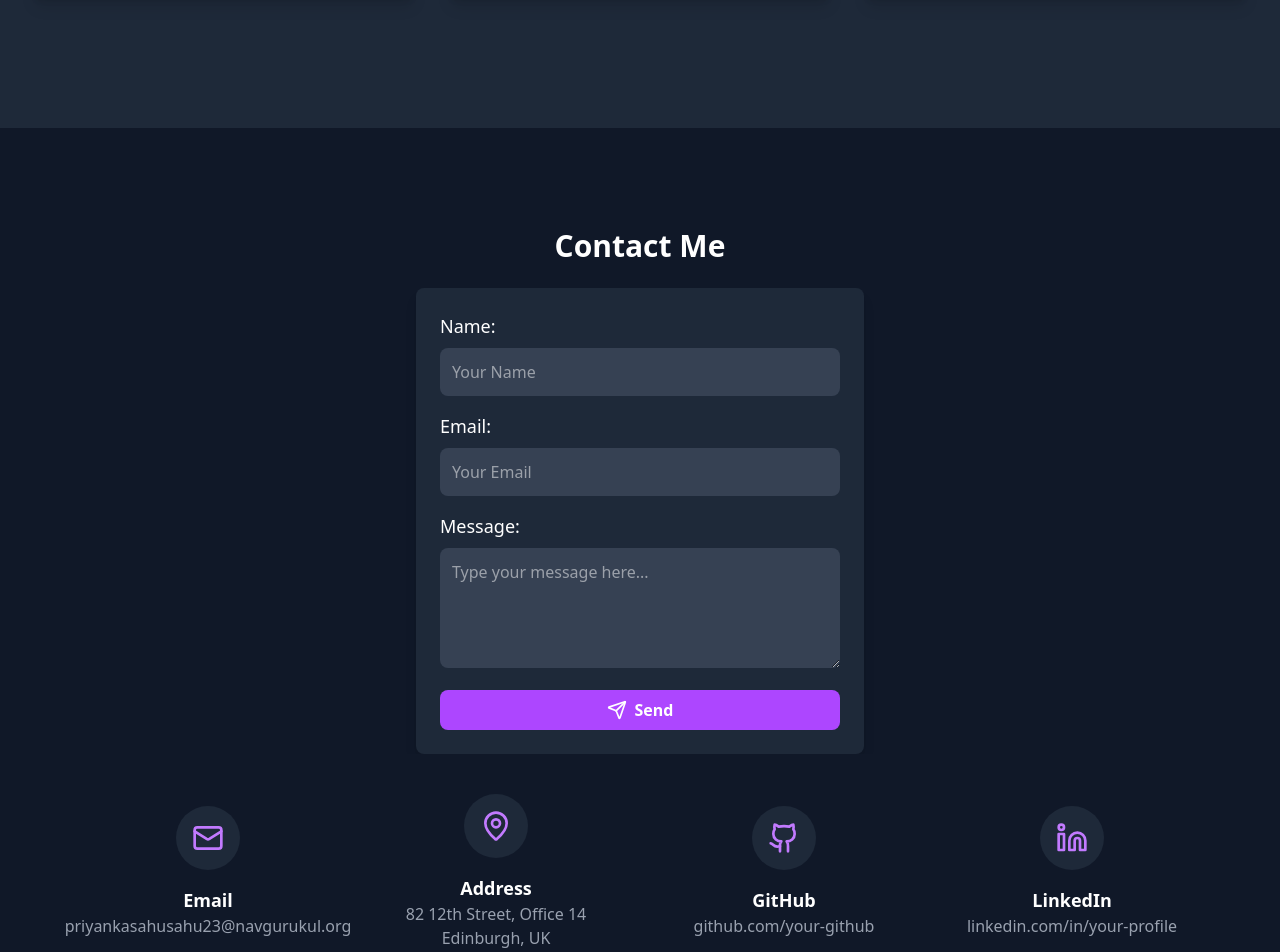
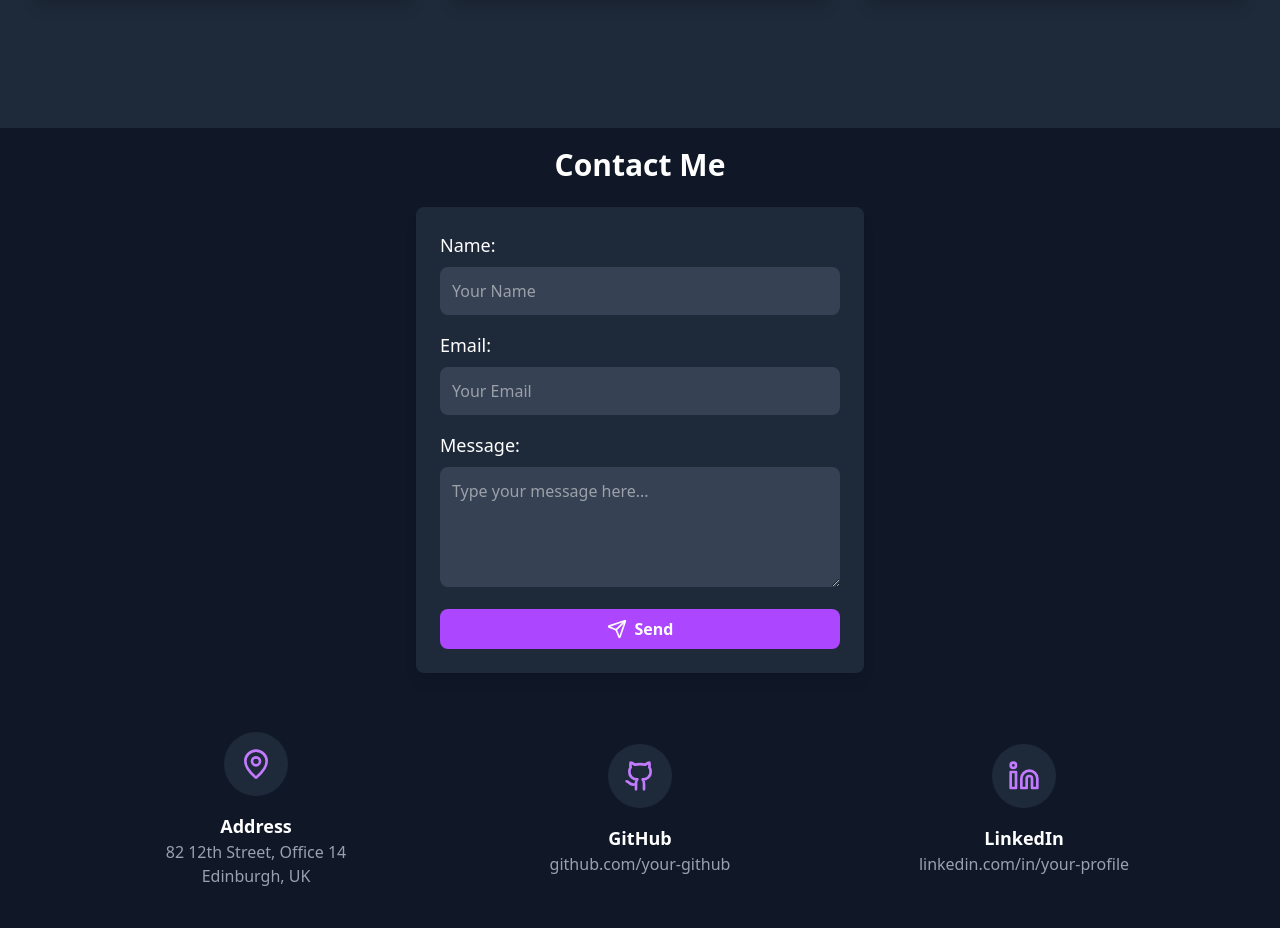
Before and after one commit to Priyanka-sahu04/personal-portfolio, a React (Vite) app: page / in a window 1280 px wide. Shown: the part 3320-4272 px from the top of the page. After the commit the page ends 4248 px from the top, so only its background shows below. Built offline with nearby package versions, Linux system fonts and the light colour scheme.

Commit message:
Integrated Formspree: Enabled email submission with a success popup

```diff
--- a/src/Contact.jsx
+++ b/src/Contact.jsx
@@ -6,30 +6,55 @@ const Contact = () => {
   const [name, setName] = useState("");
   const [email, setEmail] = useState("");
   const [message, setMessage] = useState("");
+  const [status, setStatus] = useState(null); // Status message for success/error
 
-  const handleSubmit = (e) => {
+  const handleSubmit = async (e) => {
     e.preventDefault();
-    alert("Message sent successfully!");
-    setName("");
-    setEmail("");
-    setMessage(""); // Clear the input fields
+
+    const formData = new FormData();
+    formData.append("name", name);
+    formData.append("email", email);
+    formData.append("message", message);
+
+    const response = await fetch("https://formspree.io/f/mjkyarpg", {
+      method: "POST",
+      body: formData,
+      headers: { Accept: "application/json" },
+    });
+
+    if (response.ok) {
+      setStatus("Message sent successfully!");
+      setName("");
+      setEmail("");
+      setMessage("");
+      setTimeout(() => setStatus(null), 3000);
+    } else {
+      setStatus("Oops! Something went wrong. Please try again.");
+      setTimeout(() => setStatus(null), 3000);
+    }
   };
 
   return (
     <div id="contact" className="min-h-screen flex flex-col justify-between bg-gray-900 text-white">
-
       {/* Contact Content */}
       <div className="flex flex-col items-center justify-center flex-grow px-6">
-        <h1 className="text-3xl font-bold mb-6 text-center pt-25">Contact Me</h1>
+        <h1 className="text-3xl font-bold mb-6 text-center">Contact Me</h1>
+
+        {/* Popup Message */}
+        {status && (
+          <p className="bg-purple-500 text-white px-4 py-2 rounded-md mb-4 text-center">
+            {status}
+          </p>
+        )}
 
         {/* Message Form */}
-        <form className="bg-gray-800 p-6 rounded-lg shadow-lg w-full max-w-md" onSubmit={handleSubmit}>
+        <form onSubmit={handleSubmit} className="bg-gray-800 p-6 rounded-lg shadow-lg w-full max-w-md">
           <label htmlFor="name" className="block text-lg mb-2">Name:</label>
           <input
             type="text"
-            id="name"
-            className="w-full p-3 rounded-lg bg-gray-700 text-white focus:outline-none focus:ring-2 focus:ring-purple-400"
+            name="name"
             placeholder="Your Name"
+            className="w-full p-3 rounded-lg bg-gray-700"
             value={name}
             onChange={(e) => setName(e.target.value)}
             required
@@ -38,9 +63,9 @@ const Contact = () => {
           <label htmlFor="email" className="block text-lg mt-4 mb-2">Email:</label>
           <input
             type="email"
-            id="email"
-            className="w-full p-3 rounded-lg bg-gray-700 text-white focus:outline-none focus:ring-2 focus:ring-purple-400"
+            name="email"
             placeholder="Your Email"
+            className="w-full p-3 rounded-lg bg-gray-700"
             value={email}
             onChange={(e) => setEmail(e.target.value)}
             required
@@ -48,19 +73,16 @@ const Contact = () => {
 
           <label htmlFor="message" className="block text-lg mt-4 mb-2">Message:</label>
           <textarea
-            id="message"
-            className="w-full p-3 rounded-lg bg-gray-700 text-white focus:outline-none focus:ring-2 focus:ring-purple-400"
+            name="message"
+            placeholder="Type your message here..."
+            className="w-full p-3 rounded-lg bg-gray-700"
             rows="4"
-            placeholder="Type your message here..."
             value={message}
             onChange={(e) => setMessage(e.target.value)}
             required
           ></textarea>
 
-          <button
-            type="submit"
-            className="w-full mt-4 bg-purple-500 hover:bg-purple-600 text-white font-semibold py-2 rounded-lg flex items-center justify-center space-x-2"
-          >
+          <button type="submit" className="w-full mt-4 bg-purple-500 hover:bg-purple-600 text-white font-semibold py-2 rounded-lg flex items-center justify-center space-x-2">
             <Send size={20} />
             <span>Send</span>
           </button>
--- a/src/Footer.jsx
+++ b/src/Footer.jsx
@@ -6,17 +6,7 @@ const Footer = () => {
       <div className="max-w-6xl mx-auto px-4 text-center">
 
         {/* Contact Details Section */}
-        <div className="grid grid-cols-1 sm:grid-cols-4 gap-8 items-center">
-
-          {/* Email Address */}
-          <div className="flex flex-col items-center">
-            <a href="mailto:priyankasahusahu23@navgurukul.org" className="bg-gray-800 p-4 rounded-full hover:bg-purple-500 transition">
-              <Mail size={32} className="text-purple-400" />
-            </a>
-            <h3 className="text-lg font-semibold mt-4">Email</h3>
-            <p className="text-gray-400">priyankasahusahu23@navgurukul.org
-            </p>
-          </div>
+        <div className="grid grid-cols-1 sm:grid-cols-3 gap-8 items-center">
 
           {/* Address */}
           <div className="flex flex-col items-center">
```
